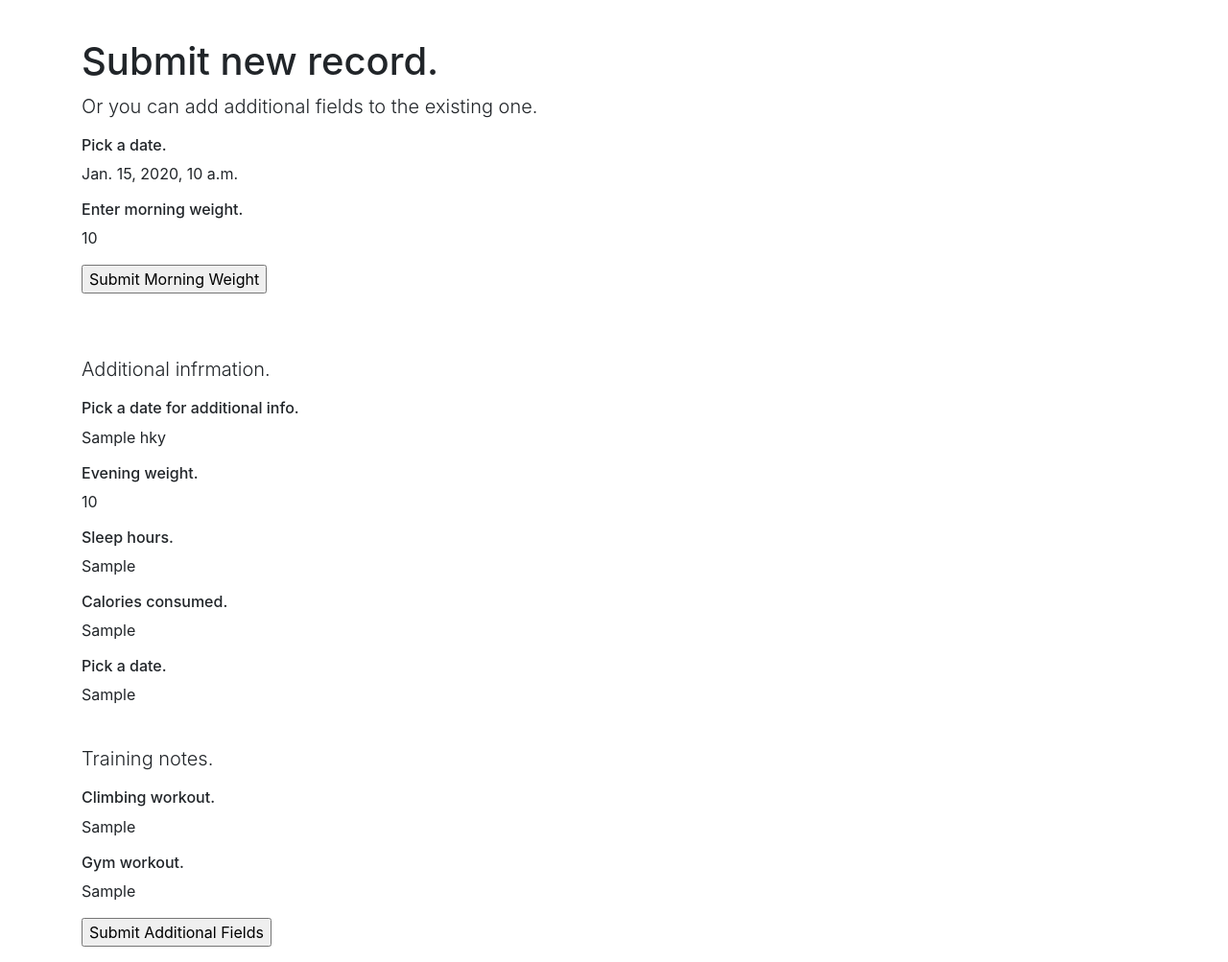
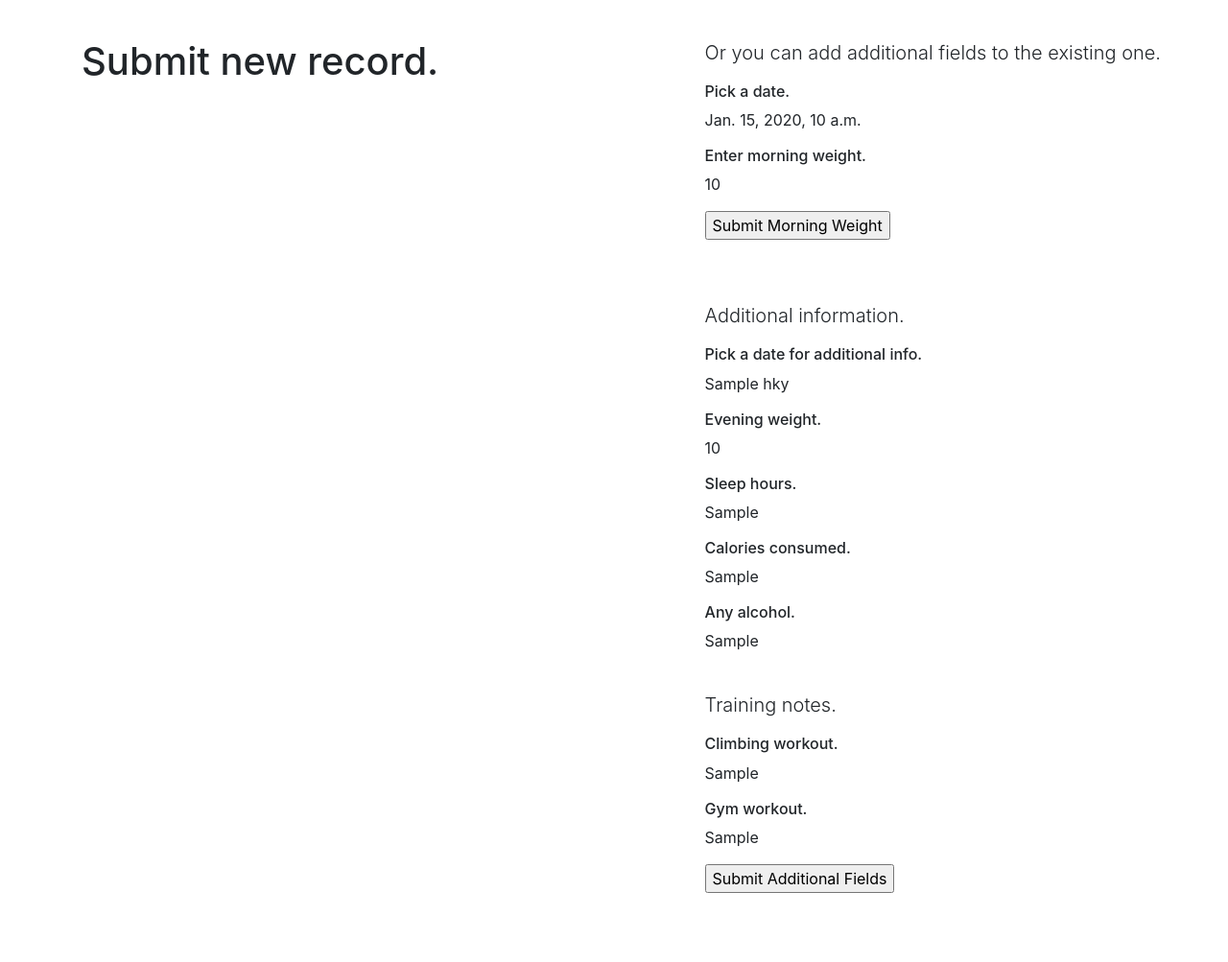
Before and after one commit to fautro/tracker, a Django app: template templates/wtrack/add_record.html in a window 1280 px wide. Shown: the part 56-1059 px from the top of the page at 96% size. After the commit the page ends 987 px from the top, so only its background shows below. Run offline with Django 3.2, Linux system fonts and the light colour scheme; the template is opened without the code that fills it: most values are stand-ins (such as "Sample title", 1, 10 or a date in 2020); some libraries are stand-ins or nearby versions.

Commit message:
[wtrack] moves things around on the page some more

```diff
--- a/templates/wtrack/add_record.html
+++ b/templates/wtrack/add_record.html
@@ -64,7 +64,7 @@
           <div class="col-md">
             <h1>Submit new record.</h1>
           </div>
-      </div>
+      <!--</div>-->
           <div class="row">
             <div class="col-md">
               <p class="lead"> Or you can add additional fields to the existing one. </p>
@@ -78,7 +78,7 @@
                    <p><input type="submit" name="submit_weight" value="Submit Morning Weight" /></p>
                 </form>
                   <br><br>
-                  <p class="lead"> Additional infrmation. </p>
+                  <p class="lead"> Additional information. </p>
                  <form id="additions_form" method="post" action="">
                   {% csrf_token %}
                     <p class="h6">Pick a date for additional info.</p>
@@ -89,7 +89,7 @@
                     <p>{{ additions.sleep_hours }}
                     <p class="h6">Calories consumed.</p>
                     <p>{{ additions.calories_consumed }}
-                    <p class="h6">Pick a date.</p>
+                    <p class="h6">Any alcohol.</p>
                     <p>{{ additions.alco_flag }}
                     <br><br>
                     <p class="lead"> Training notes. </p>
@@ -103,6 +103,8 @@
                  </form>
            </p>
           </div>
+        </div>
+
     </div>
 
     </main><!-- /.container -->
```
